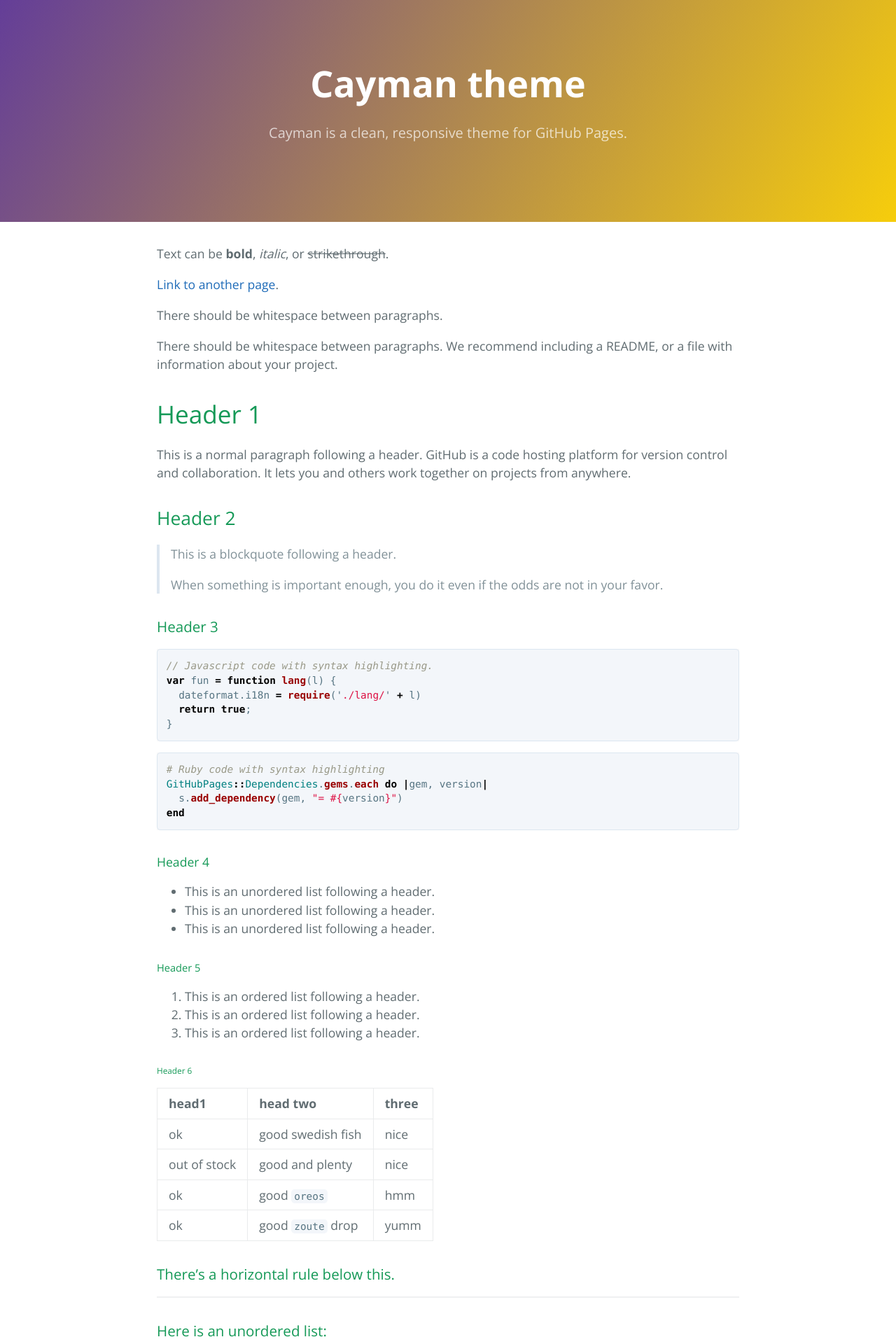
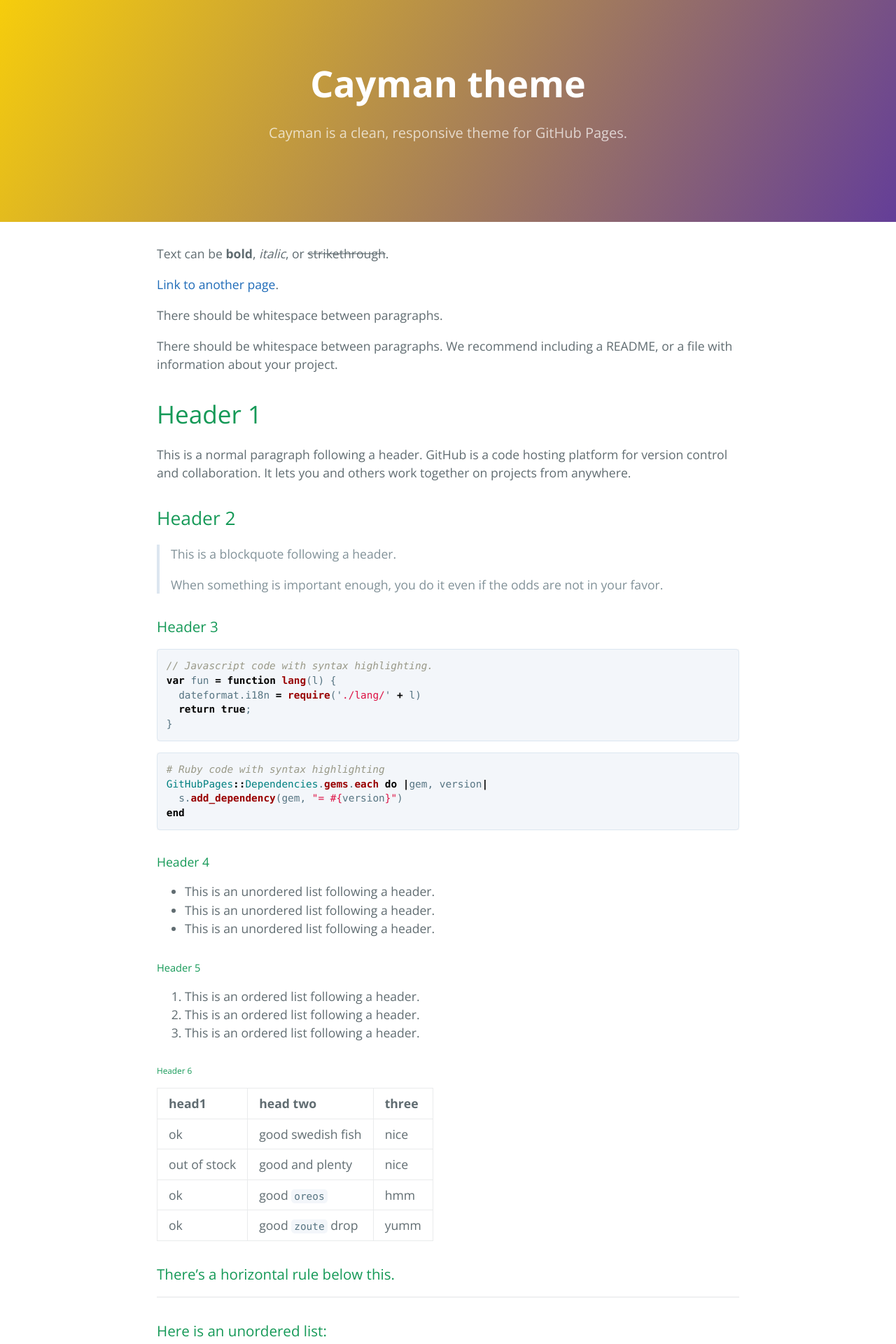
Before and after one commit to makersame/makersame.github.io, a Jekyll site: the page built from index.md, in a window 1280 px wide. Shown: the top 1920 px of the page at 70% size. Built offline with Jekyll 4.4.1, drawn with Linux system fonts in a browser that asks for light colours.

Commit message:
Outra cor do header

```diff
--- a/_sass/variables.scss
+++ b/_sass/variables.scss
@@ -4,8 +4,8 @@ $medium-breakpoint: 42em;
 
 // Headers
 $header-heading-color: #fff;
-$header-bg-color: #f6cd0c;
-$header-bg-color-secondary: #643e98;
+$header-bg-color: #643e98;
+$header-bg-color-secondary: #f6cd0c;
 
 // Text
 $section-headings-color: #159957;
```
